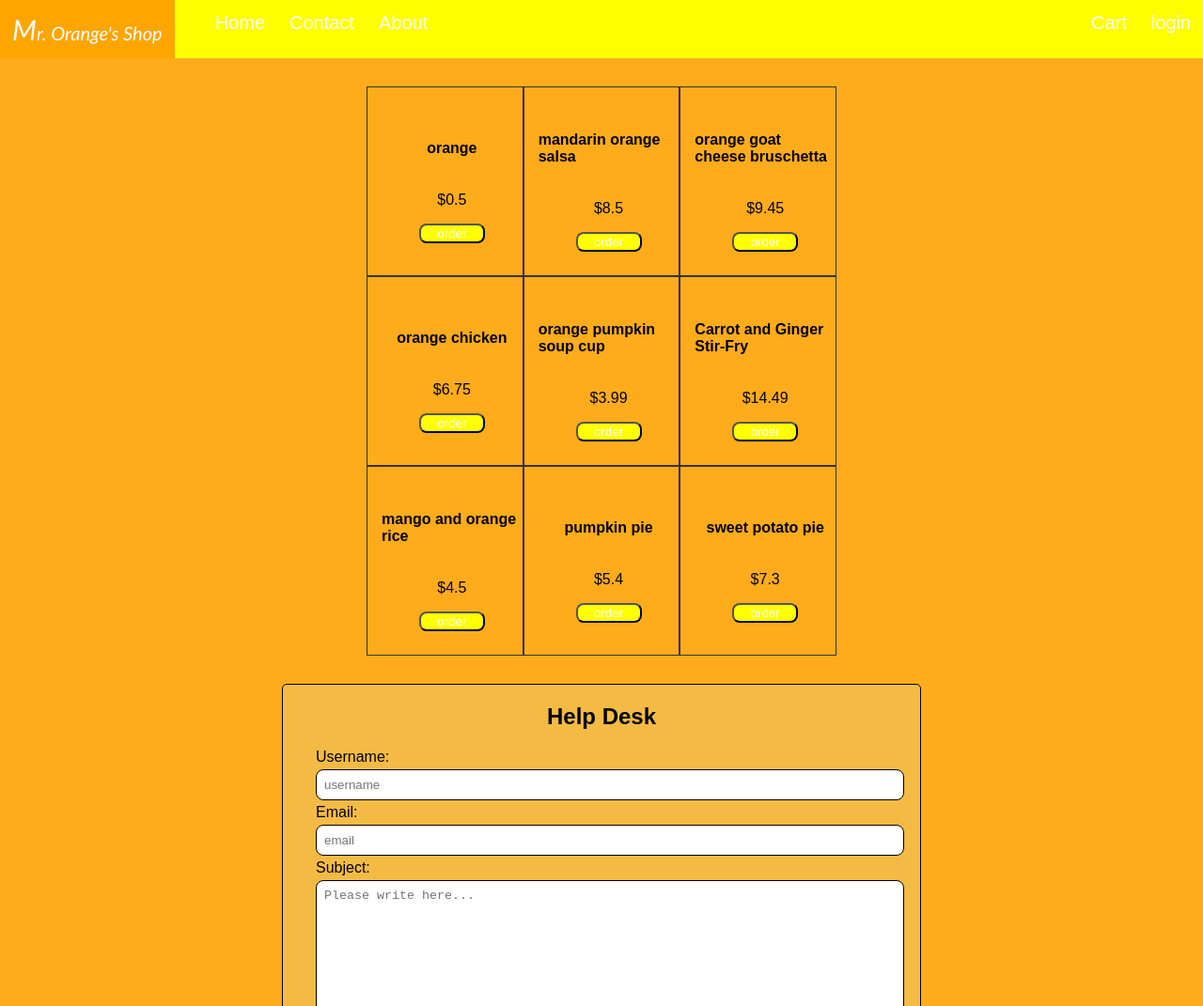
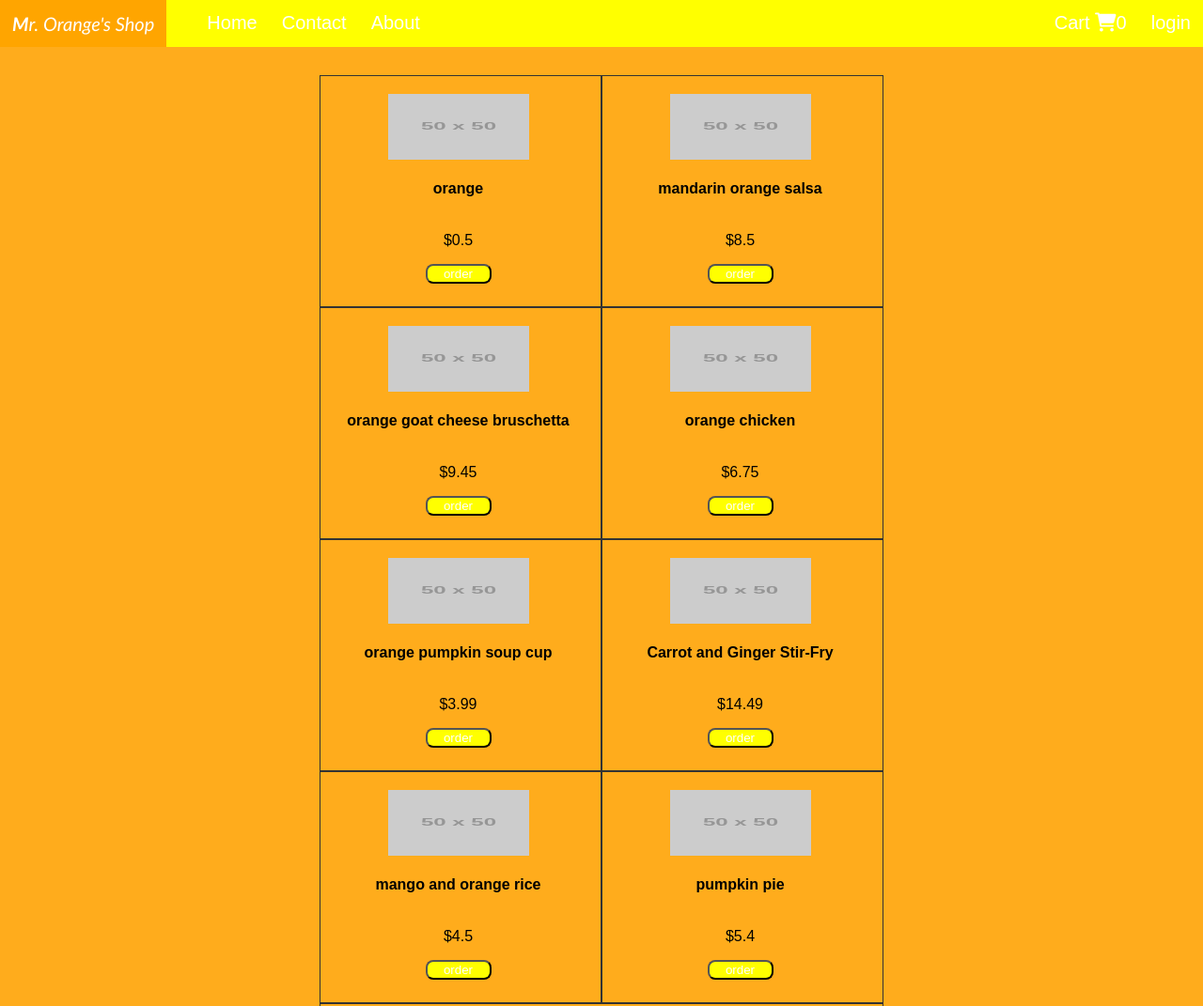
Before and after one commit to SuperWebMonkey/sba-316-the-dom, a plain HTML site: page index.html in a window 1280 px wide. Shown: the top 1071 px of the page at 94% size. Drawn offline with Linux system fonts and the light colour scheme; placeholder pictures from the web are drawn by us.

Commit message:
cart count function and fixing styling of the food items

```diff
--- a/app.js
+++ b/app.js
@@ -46,7 +46,7 @@ for (let i = 0; i < menuAry.length; i++) {
 
 // Create a chart of selectable pictures
 const menuItem = document.getElementById("menu");
-menuItem.style.width = "500px";
+menuItem.style.width = "600px";
 // console.log(menuItem);
 
 // using bom alerts to get the username
@@ -57,10 +57,10 @@ cartButton.classList.add("cart-button");
 let orderedItems = {};
 
 // Function to create the food grid in the html page
+let totalPrice = 0;
+let totalItems = 0;
 function createItems(ary) {
   // may need to move it to global for the cart button function
-  let totalPrice = 0;
-  let totalItems = 0;
 
   ary.forEach((foodItem) => {
     const foodBox = document.createElement("div");
@@ -76,6 +76,13 @@ function createItems(ary) {
     button.textContent = "order";
     button.className = "order-button";
 
+    const foodImg = document.createElement("img");
+    foodImg.className = "food-img";
+    foodImg.setAttribute("src", "https://via.placeholder.com/50");
+    foodImg.setAttribute("width", 150);
+    foodImg.setAttribute("height", 70);
+
+    foodBox.appendChild(foodImg);
     foodBox.appendChild(foodName);
     foodBox.appendChild(price);
     foodBox.appendChild(button);
@@ -101,11 +108,13 @@ function createItems(ary) {
       e.preventDefault();
       totalPrice += Number(foodItem.price);
       totalItems++;
+      // update the card count value in html
+      cartCount();
 
       alert(
         `Total Items is ${totalItems} \ntotal price is ${roundNumber(
           totalPrice
-        )}\n}`
+        )}\n`
       );
     });
   });
@@ -129,8 +138,13 @@ function roundNumber(num) {
   return Math.round(num * 100) / 100;
 }
 
+// update cart count
+function cartCount() {
+  const cartCount = document.getElementById("cart-count");
+  cartCount.textContent = totalItems;
+}
+
 // click event for the button in the order menu
 
+createItems(itemAry);
 // function for cart - adding the cart items, showing the cart items,
-
-createItems(itemAry);
--- a/index.html
+++ b/index.html
@@ -17,8 +17,11 @@
       <a href="#" class="page home-page">Home</a
       ><a href="./index.html" class="page contact-page">Contact</a
       ><a href="#" class="page about-page">About</a>
-      <a href="#" class="page login" style="float: right">login</a>
-      <a href="#" class="page cart" style="float: right">Cart</a>
+      <a href="#" class="page login" style="float: right">login </a>
+      <a href="#" class="page cart" style="float: right"
+        >Cart <i class="fas fa-shopping-cart"></i
+        ><span id="cart-count">0</span></a
+      >
     </section>
     <!-- Menu Selection Form -->
     <section class="menu-section">
@@ -28,7 +31,7 @@
     <section id="contact-container">
       <form action="contact-form">
         <h2 id="contact-form-title">Help Desk</h2>
-        <label for="user-name">Username:</label>
+        <label for="user-name">name:</label>
         <input
           type="text"
           id="uname"
--- a/style.css
+++ b/style.css
@@ -40,7 +40,9 @@ body {
 }
 
 .happy-elephant::first-letter {
-  font-size: 30px;
+  /* font-size: 30px; */
+  font-weight: bold;
+  font-weight: 900;
 }
 
 .page:hover {
@@ -102,19 +104,26 @@ body {
 }
 
 .food-box {
-  flex: 1 0 25%;
+  flex: 1 0 30%;
   border: 1px solid #333;
-  height: 200px;
+  height: 220px;
   display: flex;
   flex-direction: column;
   justify-content: center;
   align-items: center;
-  padding-left: 15px;
+  /* top left bottom right */
+  padding: 10px 15px 15px 10px;
   transition: background-color 0.3s;
 }
 
 .food-box:hover {
   background-color: darkorange;
+}
+
+.food-img {
+  /* width: 25%; */
+  /* height: 25%; */
+  display: block;
 }
 
 .order-button,
@@ -126,6 +135,7 @@ body {
 }
 
 .cart-button {
+  flex: 1 0 100%;
 }
 
 /* Contact Form Styling */
```
